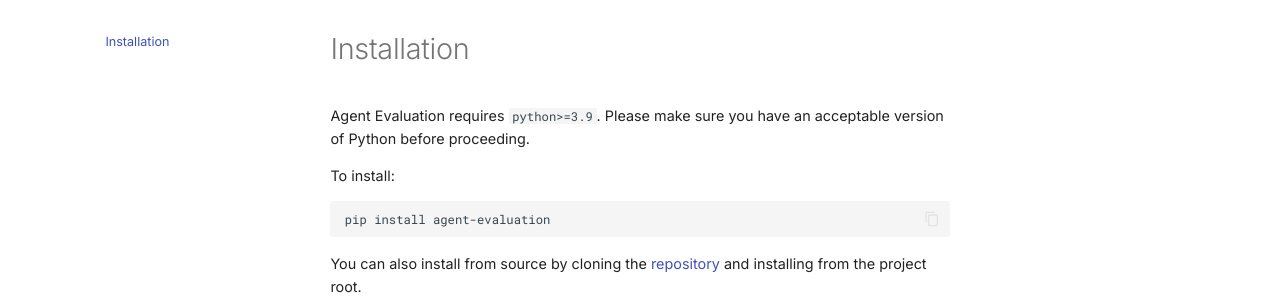
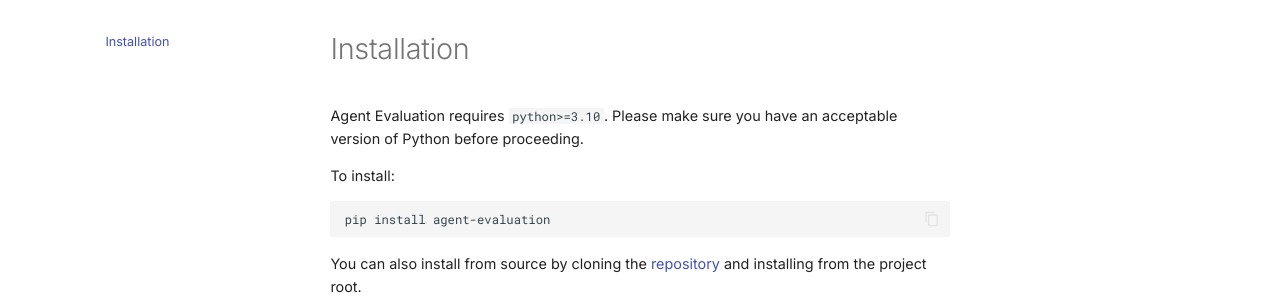
Before and after one commit to awslabs/agent-evaluation, an MkDocs documentation site: the page built from docs/installation.md, in a window 1280 px wide. Shown: the part 144-444 px from the top of the page. Built offline with MkDocs 1.6.1 and Material for MkDocs 9.7.7, drawn with Linux system fonts in a browser that asks for light colours; comment, search, counter and statistics services are not loaded.

Commit message:
chore: upgrade to Python 3.10-13
As raised in #112, Python 3.9 support is already broken by some of
our type annotations and is about to go EOL anyway. Bumped our
specified requirements to 3.10+, added 3.13 to the CI builds.
`rich` also has a new major version 14 released, and I can't find any
changes that are breaking for our purpose, so broadened our dep range
on it to cover both v13 & v14.

```diff
--- a/docs/installation.md
+++ b/docs/installation.md
@@ -1,4 +1,4 @@
-Agent Evaluation requires `python>=3.9`. Please make sure you have an acceptable version of Python before proceeding.
+Agent Evaluation requires `python>=3.10`. Please make sure you have an acceptable version of Python before proceeding.
 
 To install:
 
--- a/requirements.txt
+++ b/requirements.txt
@@ -2,6 +2,6 @@
 boto3>=1.34.20,<2.0
 click~=8.0
 pydantic>=2.1.0,<3.0
-rich>=13.7.0,<14.0
+rich>=13.7.0,<15.0
 jinja2>=3.1.3,<4.0
 jsonpath-ng>=1.6.1,<2.0
--- a/setup.py
+++ b/setup.py
@@ -10,7 +10,7 @@
 EMAIL = "agent-evaluation-oss-core-team@amazon.com"
 URL = "https://awslabs.github.io/agent-evaluation/"
 PACKAGE_DIR = "src"
-REQUIRES_PYTHON = ">=3.9"
+REQUIRES_PYTHON = ">=3.10"
 PACKAGE_DATA = {
     "": [
         "templates/**/*",
@@ -47,9 +47,9 @@
         "Topic :: Software Development :: Testing",
         "License :: OSI Approved :: Apache Software License",
         "Programming Language :: Python :: 3 :: Only",
-        "Programming Language :: Python :: 3.9",
         "Programming Language :: Python :: 3.10",
         "Programming Language :: Python :: 3.11",
         "Programming Language :: Python :: 3.12",
+        "Programming Language :: Python :: 3.13",
     ],
 )
```
Also changed, not shown: samples/streamlit_app/README.md (+1 -1 lines), 1 other file.
